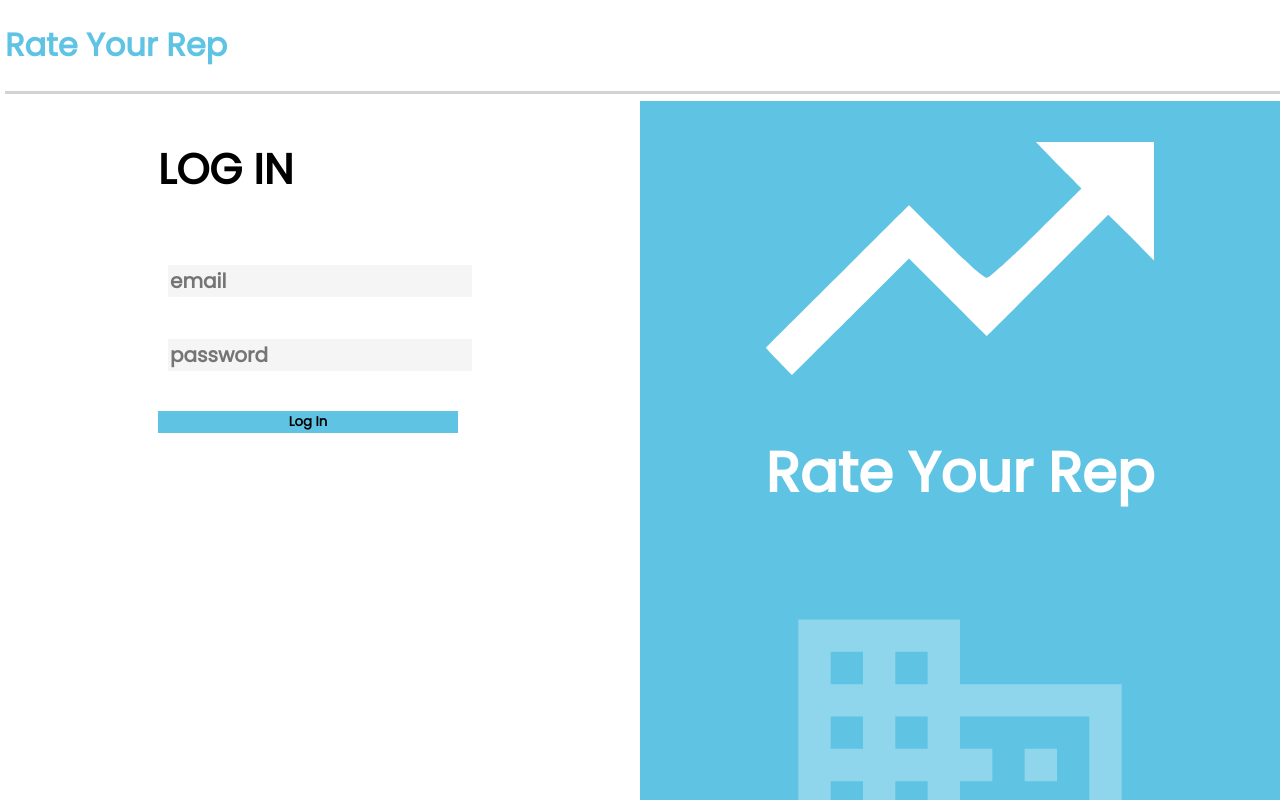
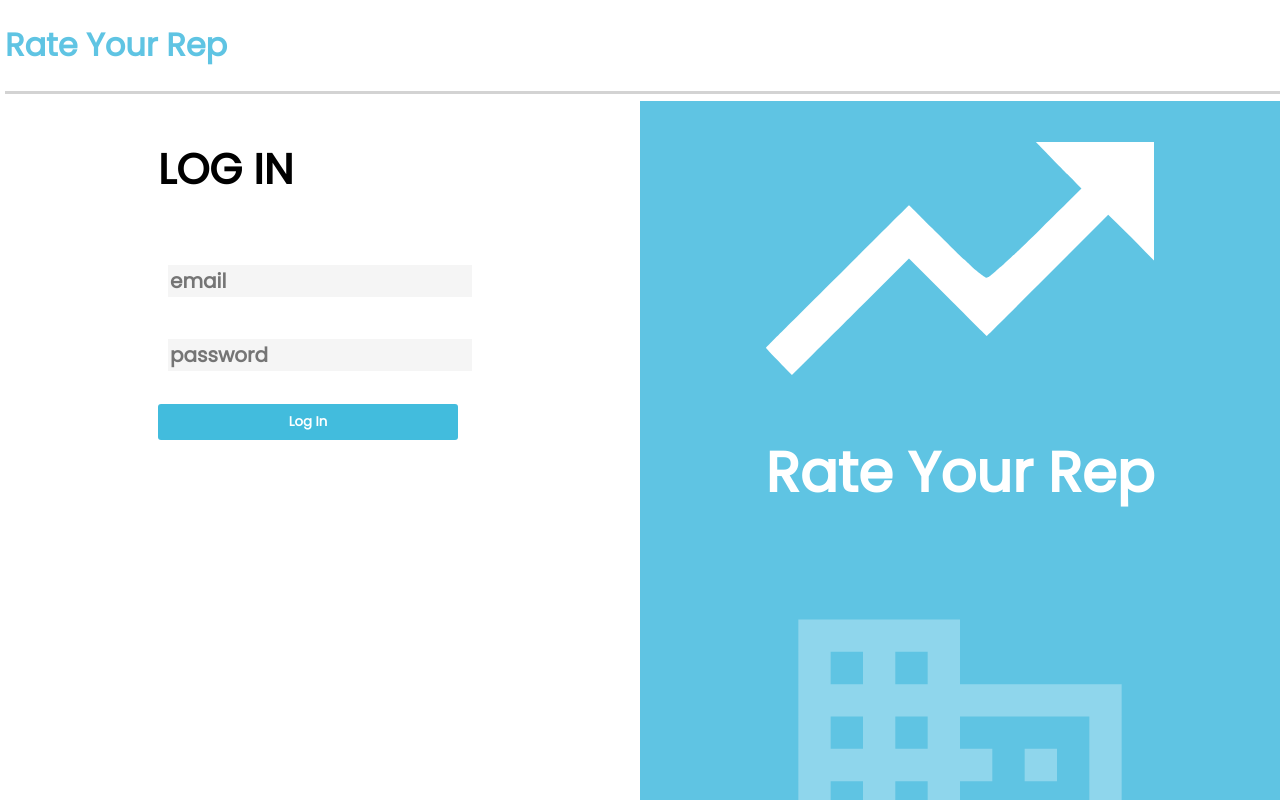
Before and after one commit to HackForBLMTeam30/RateYourRep, a React (Create React App) app: page / in a window 1280 px wide. Shown: the top 800 px of the page. Built offline with nearby package versions, Linux system fonts and the light colour scheme; no server answers.

Commit message:
style: styled auth buttons

```diff
--- a/src/components/auth-form.js
+++ b/src/components/auth-form.js
@@ -90,7 +90,7 @@ const AuthForm = (props) => {
           </div>
 
           <div>
-            <button type="submit">{displayName}</button>
+            <button type="submit" className="primary-btn">{displayName}</button>
           </div>
           {error && error.response && <div> {error.response.data} </div>}
         </form>
```
